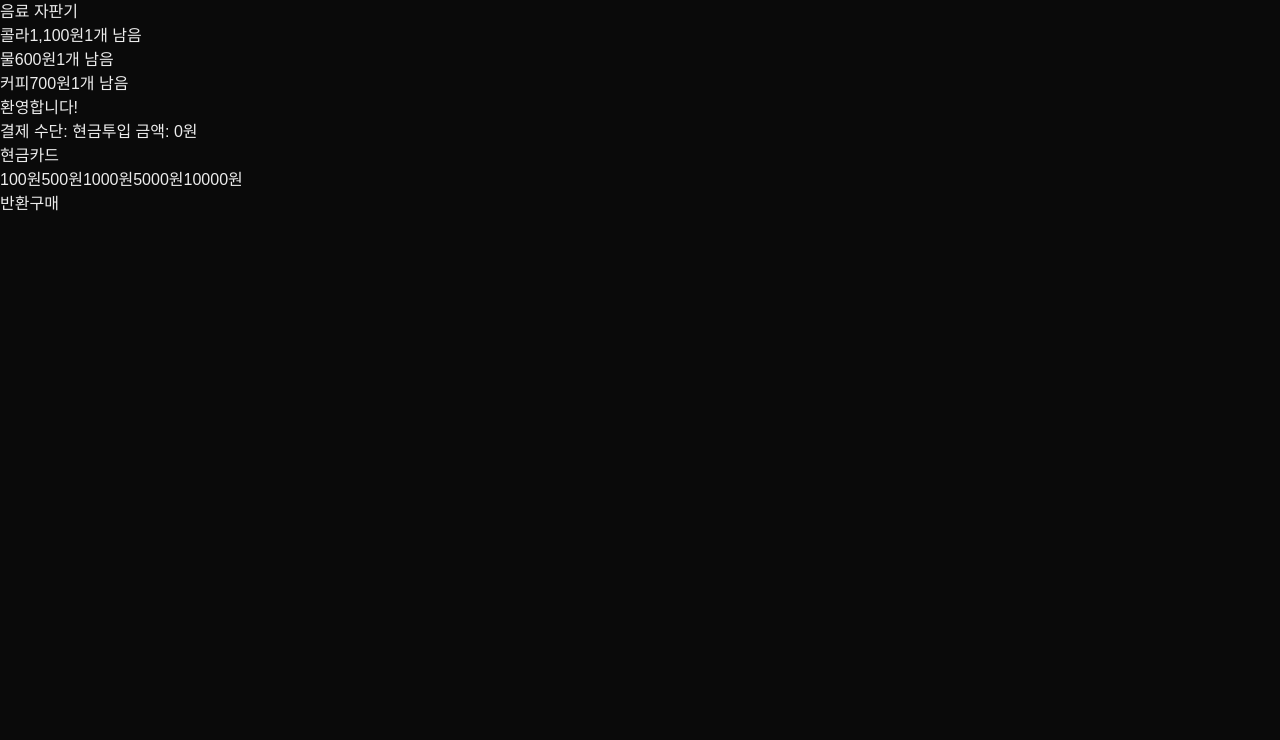
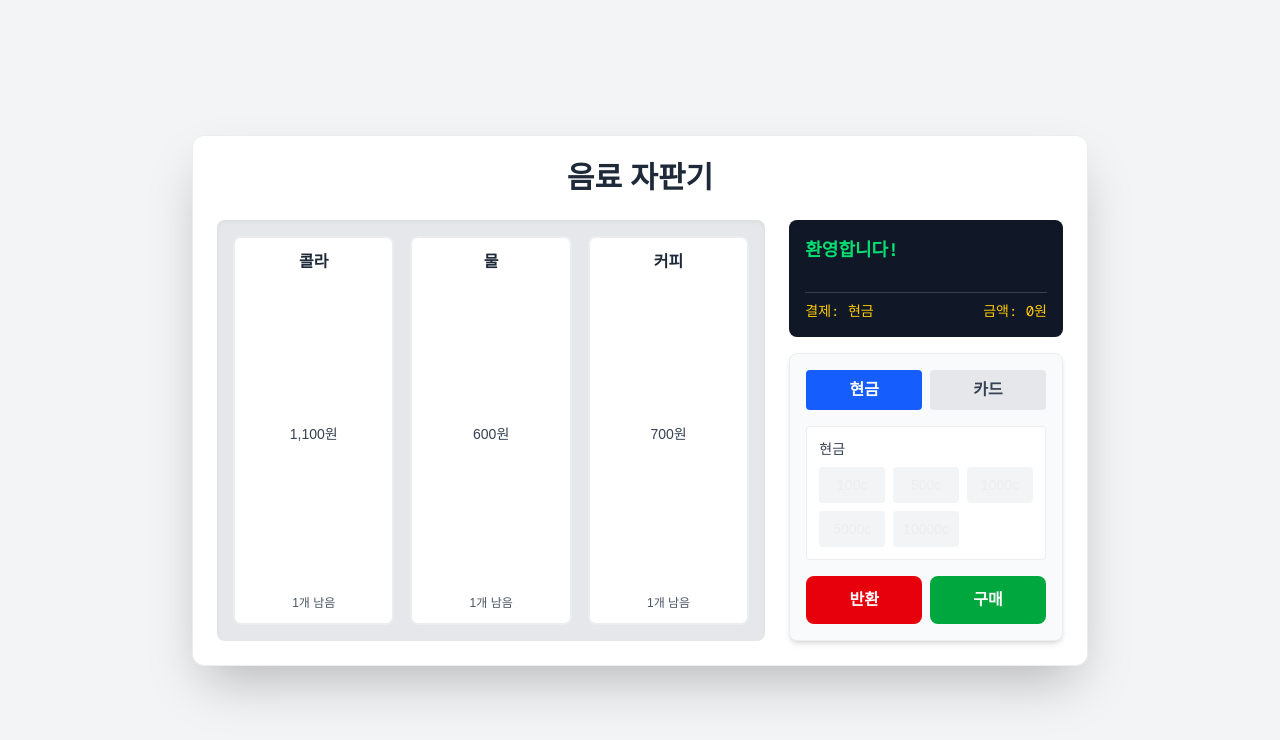
Before and after one commit to GEUNNN/geunhwa-vending-machine, a Next.js app: page / in a window 1280 px wide. Shown: the top 740 px of the page. Built offline with nearby package versions, Linux system fonts and the light colour scheme.

Commit message:
feat: 스타일링 추가

```diff
--- a/app/page.tsx
+++ b/app/page.tsx
@@ -10,6 +10,7 @@ export default function Home() {
     message,
     paymentMethod,
     balance,
+    selected,
     handlePaymentMethodChange,
     handleSelectDrink,
     handleInsertCash,
@@ -18,28 +19,33 @@ export default function Home() {
   } = useVendingMachine();
 
   return (
-    <div>
-      <main>
-        <div>
-          <h1>음료 자판기</h1>
+    <div className="flex min-h-screen items-center justify-center bg-gray-100 p-4">
+      <main className="w-full max-w-4xl">
+        <div className="rounded-xl border bg-white p-6 shadow-2xl">
+          <h1 className="mb-6 text-center text-3xl font-bold text-gray-800">
+            음료 자판기
+          </h1>
 
-          <div>
+          <div className="flex flex-col gap-6 md:flex-row">
+            <div className="grid grid-cols-2 gap-4 rounded-lg bg-gray-200 p-4 shadow-inner md:w-2/3 sm:grid-cols-3">
               {drinks.map((drink) => (
                 <Item
                   key={drink.id}
                   drink={drink}
+                  isSelected={selected?.id === drink.id}
                   handleSelectDrink={handleSelectDrink}
                 />
               ))}
             </div>
 
-          <div>
+            <div className="flex flex-col gap-4 md:w-1/3">
               <Display
                 message={message}
                 paymentMethod={paymentMethod}
                 balance={balance}
               />
               <Control
+                paymentMethod={paymentMethod}
                 handlePaymentMethodChange={handlePaymentMethodChange}
                 handleSelectAmount={handleInsertCash}
                 handleReturnChange={handleReturnChange}
@@ -47,6 +53,7 @@ export default function Home() {
               />
             </div>
           </div>
+        </div>
       </main>
     </div>
   );
--- a/components/Item.tsx
+++ b/components/Item.tsx
@@ -1,22 +1,42 @@
 import { Drink } from "@/types";
+import clsx from "clsx";
 import { FC } from "react";
 
 interface ItemProps {
   drink: Drink;
+  isSelected: boolean;
   handleSelectDrink: (drinkId: number) => void;
 }
 
-const Item: FC<ItemProps> = ({ drink, handleSelectDrink }) => {
+const Item: FC<ItemProps> = ({ drink, isSelected, handleSelectDrink }) => {
   const isSoldOut = drink.stock === 0;
 
   return (
-    <div>
-      <span>{drink.name}</span>
-      <span>{drink.price.toLocaleString()}원</span>
-      <button onClick={() => handleSelectDrink(drink.id)}>
+    <button
+      onClick={() => handleSelectDrink(drink.id)}
+      className={clsx(
+        "flex min-h-[120px] flex-col items-center justify-between rounded-lg border-2 p-3 transition-all",
+        isSoldOut
+          ? "cursor-not-allowed border-gray-300 bg-gray-200 text-gray-500"
+          : "bg-white hover:border-blue-500 hover:shadow-md",
+        isSelected &&
+          !isSoldOut &&
+          "border-blue-600 bg-blue-50 ring-2 ring-blue-300"
+      )}
+    >
+      <span className="font-bold text-gray-800">{drink.name}</span>
+      <span className="text-sm text-gray-700">
+        {drink.price.toLocaleString()}원
+      </span>
+      <span
+        className={clsx(
+          "text-xs font-medium",
+          isSoldOut ? "text-gray-500" : "text-gray-600"
+        )}
+      >
         {isSoldOut ? "매진" : `${drink.stock}개 남음`}
-      </button>
-    </div>
+      </span>
+    </button>
   );
 };
 
--- a/components/panels/Control.tsx
+++ b/components/panels/Control.tsx
@@ -1,8 +1,10 @@
 import { FC } from "react";
 import { AVAILABLE_CASH_AMOUNTS, PAYMENT_METHOD } from "@/constants";
 import { PaymentMethod } from "@/types";
+import clsx from "clsx";
 
 interface ControlProps {
+  paymentMethod: PaymentMethod;
   handlePaymentMethodChange: (method: PaymentMethod) => void;
   handleSelectAmount: (amount: number) => void;
   handleReturnChange: () => void;
@@ -10,31 +12,72 @@ interface ControlProps {
 }
 
 const Control: FC<ControlProps> = ({
+  paymentMethod,
   handlePaymentMethodChange,
   handleSelectAmount,
   handleReturnChange,
   handlePurchase,
 }) => {
+  const isCashDisabled = paymentMethod === PAYMENT_METHOD.CARD;
+
+  const getPaymentButtonClass = (method: PaymentMethod) =>
+    clsx(
+      "w-full rounded py-2 font-semibold transition-colors",
+      paymentMethod === method
+        ? "bg-blue-600 text-white"
+        : "bg-gray-200 text-gray-700 hover:bg-gray-300"
+    );
+
   return (
-    <div>
-      <div>
-        <button onClick={() => handlePaymentMethodChange(PAYMENT_METHOD.CASH)}>
+    <div className="flex flex-col gap-4 rounded-lg border bg-gray-50 p-4 shadow-md">
+      <div className="grid grid-cols-2 gap-2">
+        <button
+          className={getPaymentButtonClass(PAYMENT_METHOD.CASH)}
+          onClick={() => handlePaymentMethodChange(PAYMENT_METHOD.CASH)}
+        >
           현금
         </button>
-        <button onClick={() => handlePaymentMethodChange(PAYMENT_METHOD.CARD)}>
+        <button
+          className={getPaymentButtonClass(PAYMENT_METHOD.CARD)}
+          onClick={() => handlePaymentMethodChange(PAYMENT_METHOD.CARD)}
+        >
           카드
         </button>
       </div>
-      <div>
-        {AVAILABLE_CASH_AMOUNTS.map((amount) => (
-          <button key={amount} onClick={() => handleSelectAmount(amount)}>
-            {amount}원
-          </button>
-        ))}
+      <div className="rounded border bg-white p-3">
+        <label className="mb-2 block text-sm font-medium text-gray-700">
+          현금
+        </label>
+        <div className="grid grid-cols-3 gap-2">
+          {AVAILABLE_CASH_AMOUNTS.map((amount) => (
+            <button
+              key={amount}
+              onClick={() => handleSelectAmount(amount)}
+              disabled={isCashDisabled}
+              className={clsx(
+                "rounded bg-gray-100 p-2 text-sm transition-colors",
+                !isCashDisabled && "hover:bg-gray-200",
+                isCashDisabled && "cursor-not-allowed opacity-50"
+              )}
+            >
+              {amount}c
+            </button>
+          ))}
+        </div>
       </div>
-      <div>
-        <button onClick={handleReturnChange}>반환</button>
-        <button onClick={handlePurchase}>구매</button>
+      <div className="grid grid-cols-2 gap-2">
+        <button
+          onClick={handleReturnChange}
+          className="rounded-lg bg-red-600 py-3 font-bold text-white transition-colors hover:bg-red-700"
+        >
+          반환
+        </button>
+        <button
+          onClick={handlePurchase}
+          className="rounded-lg bg-green-600 py-3 font-bold text-white transition-colors hover:bg-green-700 disabled:cursor-not-allowed disabled:bg-green-300 disabled:opacity-50"
+        >
+          구매
+        </button>
       </div>
     </div>
   );
--- a/components/panels/Display.tsx
+++ b/components/panels/Display.tsx
@@ -9,10 +9,14 @@ interface DisplayProps {
 
 const Display: FC<DisplayProps> = ({ message, paymentMethod, balance }) => {
   return (
-    <div>
-      <p>{message}</p>
-      <span>결제 수단: {paymentMethod === "card" ? "카드" : "현금"}</span>
-      <span>투입 금액: {balance}원</span>
+    <div className="rounded-lg bg-gray-900 p-4 font-mono shadow-inner">
+      <p className="min-h-12 break-keep text-lg font-bold text-green-400">
+        {message}
+      </p>
+      <div className="mt-2 flex justify-between border-t border-gray-700 pt-2 text-sm text-yellow-400">
+        <span>결제: {paymentMethod === "card" ? "카드" : "현금"}</span>
+        <span>금액: {balance.toLocaleString()}원</span>
+      </div>
     </div>
   );
 };
--- a/hook/useVendingMachine.ts
+++ b/hook/useVendingMachine.ts
@@ -27,7 +27,6 @@ export const useVendingMachine = () => {
 
   // 결제 수단 선택 로직
   const handlePaymentMethodChange = (method: PaymentMethod) => {
-    console.log(method);
     if (balance > 0 && method === PAYMENT_METHOD.CARD) {
       setMessage(MESSAGES.NO_SWITCH_CASH);
       return;
@@ -153,7 +152,6 @@ export const useVendingMachine = () => {
     balance,
     paymentMethod,
     selected,
-    setSelected,
     handlePaymentMethodChange,
     handleSelectDrink,
     handleInsertCash,
```
Lines whose indentation alone changed are shown as unchanged.
